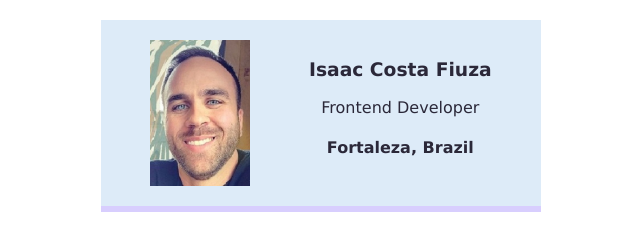
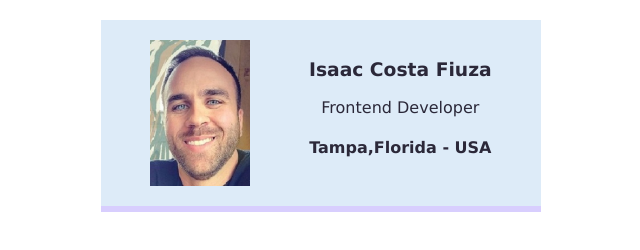
Before and after one commit to ifiuza/business-card, a website built with Vite: page index.html in a window 1280 px wide. Shown: the full height of the page, 319-959 px from the left. Built offline with nearby package versions, Linux system fonts and the light colour scheme.

Commit message:
Update index.html

```diff
--- a/index.html
+++ b/index.html
@@ -8,7 +8,7 @@
             <div >
                 <h3>Isaac Costa Fiuza</h3>
                 <p>Frontend Developer</p>
-                <h4>Fortaleza, Brazil</h4>
+                <h4>Tampa,Florida - USA</h4>
             </div>
         </div>
     </body>
```
